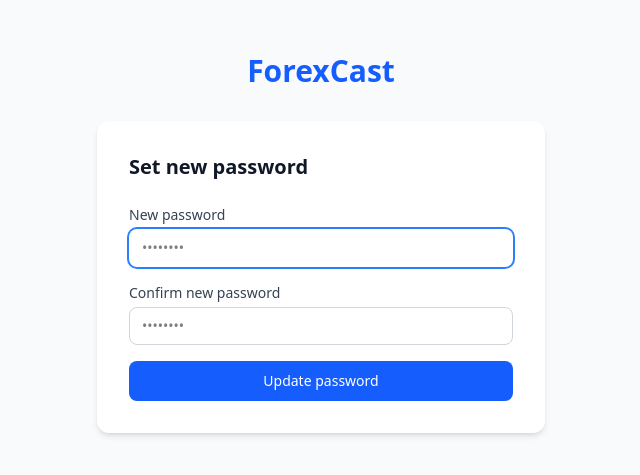
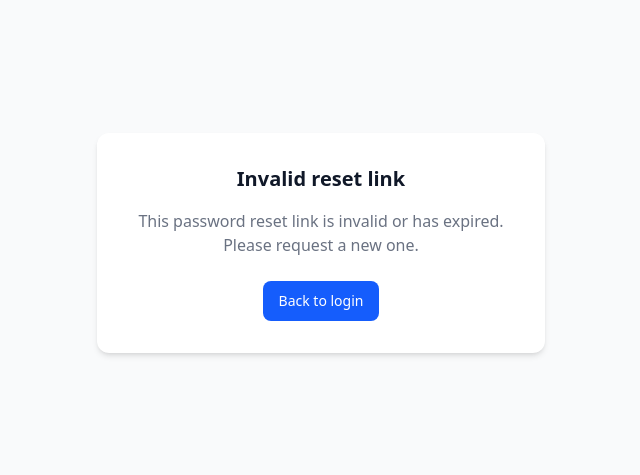
Before and after one commit to webstriker-lab/forexcast, a React (Vite) app in the folder frontend/: page /reset-password in a window 1280 px wide. Shown: the part 157-632 px from the top of the page, without its empty margins (319-959 px from the left). Built offline with nearby package versions, Linux system fonts and the light colour scheme; no server answers; the HTML template or start-up script is replaced by a standard one.

Commit message:
fix: wait for Supabase recovery session before updating password

```diff
--- a/frontend/src/pages/ResetPassword.tsx
+++ b/frontend/src/pages/ResetPassword.tsx
@@ -1,4 +1,4 @@
-import { useState, type FormEvent } from 'react'
+import { useState, useEffect, type FormEvent } from 'react'
 import { useNavigate } from 'react-router-dom'
 import { supabase } from '../lib/supabaseClient'
 
@@ -8,7 +8,31 @@
   const [error, setError] = useState<string | null>(null)
   const [message, setMessage] = useState<string | null>(null)
   const [submitting, setSubmitting] = useState(false)
+  const [ready, setReady] = useState(false)
   const navigate = useNavigate()
+
+  // Supabase sends the user back with tokens in the URL hash.
+  // We need to wait for the session to be established before allowing
+  // the password update. The PASSWORD_RECOVERY event fires when the
+  // tokens are processed.
+  useEffect(() => {
+    // Check if we already have a session (tokens were processed)
+    supabase.auth.getSession().then(({ data: { session } }) => {
+      if (session) {
+        setReady(true)
+      }
+    })
+
+    // Listen for the PASSWORD_RECOVERY event which fires when the
+    // recovery tokens from the URL hash are processed
+    const { data: { subscription } } = supabase.auth.onAuthStateChange((event, session) => {
+      if (event === 'PASSWORD_RECOVERY' && session) {
+        setReady(true)
+      }
+    })
+
+    return () => subscription.unsubscribe()
+  }, [])
 
   async function handleSubmit(e: FormEvent) {
     e.preventDefault()
@@ -39,6 +63,26 @@
     }
   }
 
+  // If no recovery tokens in URL and no session, show error
+  if (!ready && !window.location.hash.includes('type=recovery')) {
+    return (
+      <div className="min-h-screen bg-gray-50 flex flex-col items-center justify-center px-4">
+        <div className="w-full max-w-md bg-white rounded-xl shadow-md p-8 text-center">
+          <h2 className="text-xl font-semibold text-gray-900 mb-4">Invalid reset link</h2>
+          <p className="text-gray-500 mb-6">
+            This password reset link is invalid or has expired. Please request a new one.
+          </p>
+          <a
+            href="/login"
+            className="inline-block px-4 py-2.5 bg-blue-600 text-white rounded-lg text-sm font-medium hover:bg-blue-700"
+          >
+            Back to login
+          </a>
+        </div>
+      </div>
+    )
+  }
+
   return (
     <div className="min-h-screen bg-gray-50 flex flex-col items-center justify-center px-4">
       <div className="mb-8 text-center">
@@ -48,6 +92,11 @@
       <div className="w-full max-w-md bg-white rounded-xl shadow-md p-8">
         <h2 className="text-xl font-semibold text-gray-900 mb-6">Set new password</h2>
 
+        {!ready ? (
+          <div className="text-center text-gray-400 py-8">
+            Processing reset link...
+          </div>
+        ) : (
           <form onSubmit={handleSubmit} className="space-y-4">
             <div>
               <label htmlFor="password" className="block text-sm font-medium text-gray-700 mb-1">
@@ -88,6 +137,7 @@
               {submitting ? 'Please wait...' : 'Update password'}
             </button>
           </form>
+        )}
 
         {error && (
           <div className="mt-4 p-3 bg-red-50 border border-red-200 rounded-lg text-sm text-red-700" role="alert">
```
Lines whose indentation alone changed are shown as unchanged.
